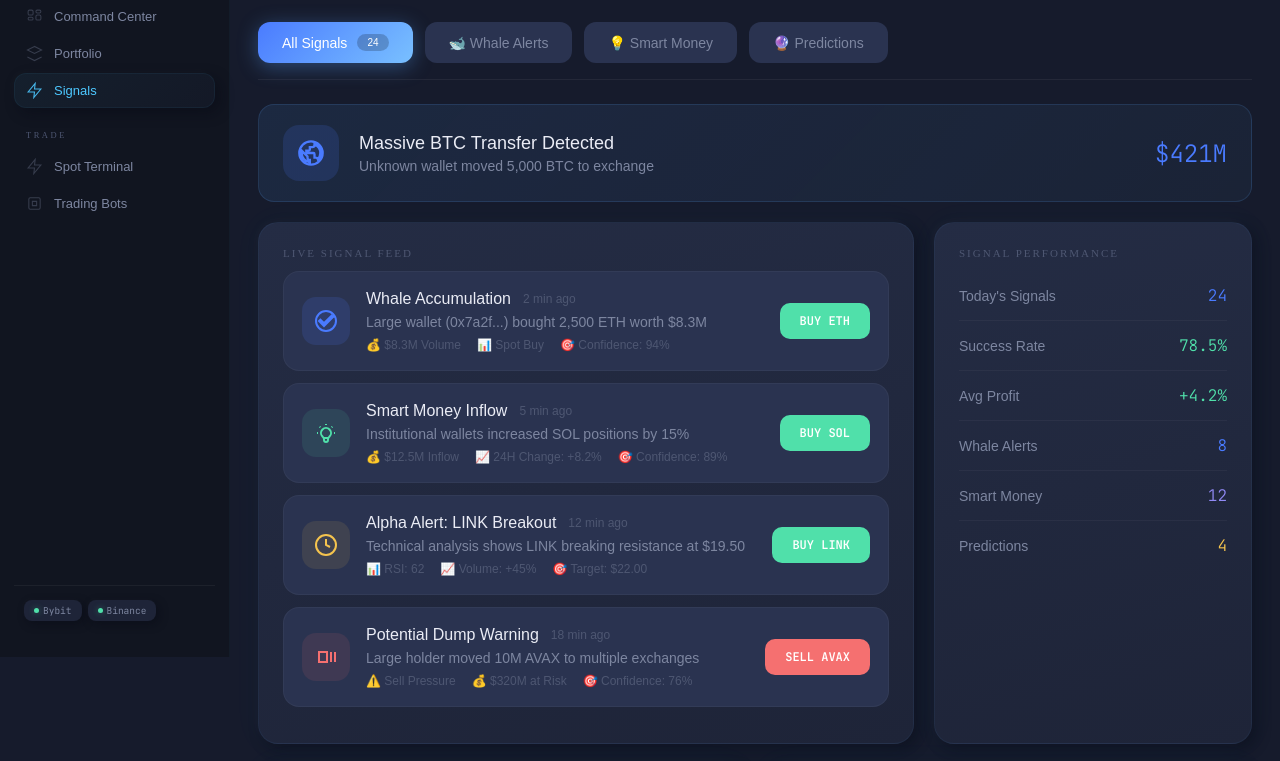
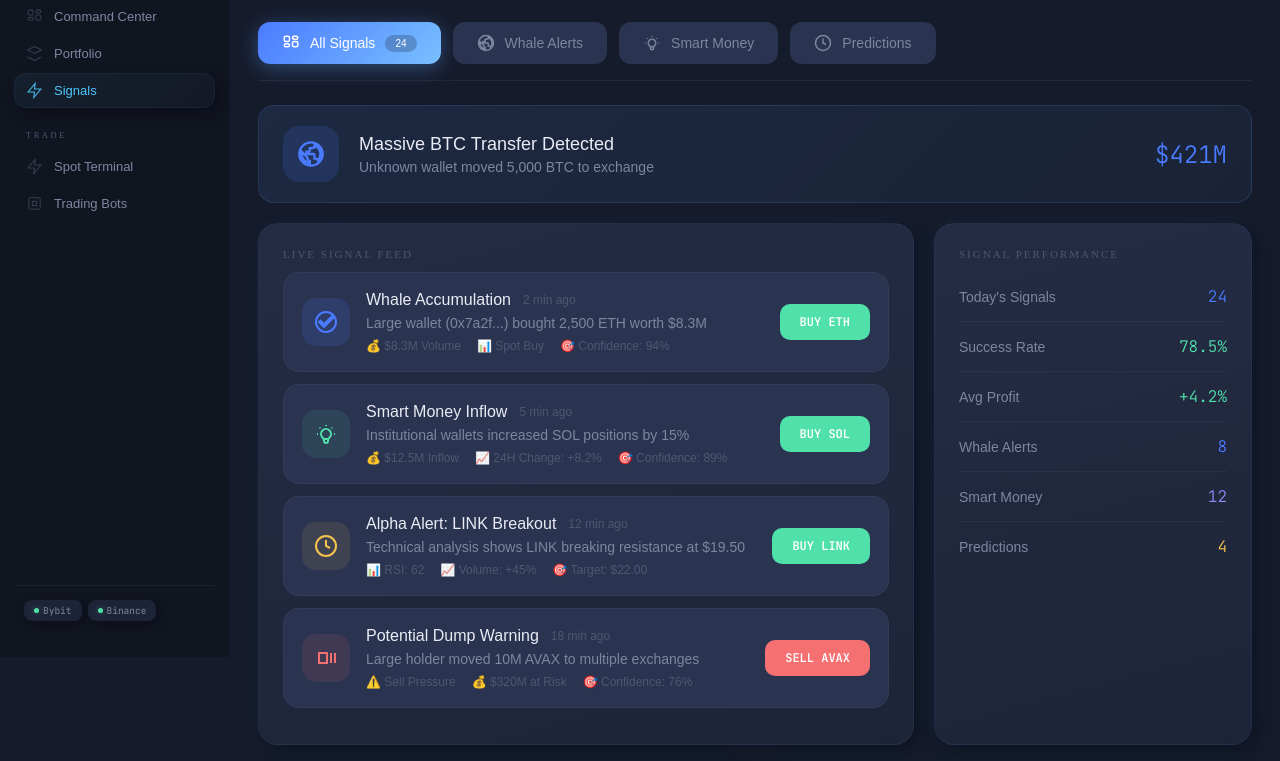
Before and after one commit to HasanNoMore/brain-pro-v2, a plain HTML site: page signals.html in a window 1280 px wide. Shown: the part 143-904 px from the top of the page. Drawn offline with Linux system fonts and the light colour scheme; a web font is replaced by a local one.

Commit message:
Add files via upload

```diff
--- a/signals.html
+++ b/signals.html
@@ -185,10 +185,22 @@ body{background:var(--base);color:var(--t1);font-family:'Zalando Sans',sans-seri
       <p class="pg-s">Whale alerts, smart money flows, and insider predictions</p>
 
       <div class="signal-tabs">
-        <button class="sig-tab active" onclick="switchTab('all')">All Signals <span class="badge">24</span></button>
-        <button class="sig-tab" onclick="switchTab('whale')">🐋 Whale Alerts</button>
-        <button class="sig-tab" onclick="switchTab('smart')">💡 Smart Money</button>
-        <button class="sig-tab" onclick="switchTab('alpha')">🔮 Predictions</button>
+        <button class="sig-tab active" onclick="switchTab('all', this)">
+          <svg width="18" height="18" viewBox="0 0 24 24" fill="none" stroke="currentColor" stroke-width="2"><rect x="3" y="3" width="7" height="7" rx="2"/><rect x="14" y="3" width="7" height="4" rx="2"/><rect x="14" y="10" width="7" height="7" rx="2"/><rect x="3" y="13" width="7" height="4" rx="2"/></svg>
+          All Signals <span class="badge">24</span>
+        </button>
+        <button class="sig-tab" onclick="switchTab('whale', this)">
+          <svg width="18" height="18" viewBox="0 0 24 24" fill="none" stroke="currentColor" stroke-width="2"><path d="M12 2C6.48 2 2 6.48 2 12s4.48 10 10 10 10-4.48 10-10S17.52 2 12 2zm-1 17.93c-3.95-.49-7-3.85-7-7.93 0-.62.08-1.21.21-1.79L9 15v1c0 1.1.9 2 2 2v1.93zm6.9-2.54c-.26-.81-1-1.39-1.9-1.39h-1v-3c0-.55-.45-1-1-1H8v-2h2c.55 0 1-.45 1-1V7h2c1.1 0 2-.9 2-2v-.41c2.93 1.19 5 4.06 5 7.41 0 2.08-.8 3.97-2.1 5.39z"/></svg>
+          Whale Alerts
+        </button>
+        <button class="sig-tab" onclick="switchTab('smart', this)">
+          <svg width="18" height="18" viewBox="0 0 24 24" fill="none" stroke="currentColor" stroke-width="2"><path d="M9.663 17h4.673M12 3v1m6.364 1.636l-.707.707M21 12h-1M4 12H3m3.343-5.657l-.707-.707m2.828 9.9a5 5 0 117.072 0l-.548.547A3.374 3.374 0 0014 18.469V19a2 2 0 11-4 0v-.531c0-.895-.356-1.754-.988-2.386l-.548-.547z"/></svg>
+          Smart Money
+        </button>
+        <button class="sig-tab" onclick="switchTab('alpha', this)">
+          <svg width="18" height="18" viewBox="0 0 24 24" fill="none" stroke="currentColor" stroke-width="2"><circle cx="12" cy="12" r="10"/><path d="M12 6v6l4 2"/></svg>
+          Predictions
+        </button>
       </div>
 
       <div class="bt">
@@ -208,7 +220,7 @@ body{background:var(--base);color:var(--t1);font-family:'Zalando Sans',sans-seri
         <div class="cd signal-feed">
           <div class="c-l">Live Signal Feed</div>
 
-          <div class="sig-card">
+          <div class="sig-card" data-type="whale">
             <div class="sig-icon whale">
               <svg width="24" height="24" viewBox="0 0 24 24" fill="none" stroke="var(--primary)" stroke-width="2"><path d="M12 2C6.48 2 2 6.48 2 12s4.48 10 10 10 10-4.48 10-10S17.52 2 12 2zm-2 15l-5-5 1.41-1.41L10 14.17l7.59-7.59L19 8l-9 9z"/></svg>
             </div>
@@ -227,7 +239,7 @@ body{background:var(--base);color:var(--t1);font-family:'Zalando Sans',sans-seri
             <button class="sig-action buy" onclick="trade('ETH', 'buy')">BUY ETH</button>
           </div>
 
-          <div class="sig-card">
+          <div class="sig-card" data-type="smart">
             <div class="sig-icon smart">
               <svg width="24" height="24" viewBox="0 0 24 24" fill="none" stroke="var(--green)" stroke-width="2"><path d="M9.663 17h4.673M12 3v1m6.364 1.636l-.707.707M21 12h-1M4 12H3m3.343-5.657l-.707-.707m2.828 9.9a5 5 0 117.072 0l-.548.547A3.374 3.374 0 0014 18.469V19a2 2 0 11-4 0v-.531c0-.895-.356-1.754-.988-2.386l-.548-.547z"/></svg>
             </div>
@@ -246,7 +258,7 @@ body{background:var(--base);color:var(--t1);font-family:'Zalando Sans',sans-seri
             <button class="sig-action buy" onclick="trade('SOL', 'buy')">BUY SOL</button>
           </div>
 
-          <div class="sig-card">
+          <div class="sig-card" data-type="alpha">
             <div class="sig-icon alpha">
               <svg width="24" height="24" viewBox="0 0 24 24" fill="none" stroke="var(--amber)" stroke-width="2"><circle cx="12" cy="12" r="10"/><path d="M12 6v6l4 2"/></svg>
             </div>
@@ -265,7 +277,7 @@ body{background:var(--base);color:var(--t1);font-family:'Zalando Sans',sans-seri
             <button class="sig-action buy" onclick="trade('LINK', 'buy')">BUY LINK</button>
           </div>
 
-          <div class="sig-card">
+          <div class="sig-card" data-type="whale">
             <div class="sig-icon pump">
               <svg width="24" height="24" viewBox="0 0 24 24" fill="none" stroke="var(--red)" stroke-width="2"><path d="M13 7h-8v10h8v-10z"/><path d="M17 7v10"/><path d="M21 7v10"/></svg>
             </div>
@@ -440,10 +452,21 @@ function showToast(title, message, type = 'success') {
   setTimeout(() => toast.classList.remove('show'), 3000);
 }
 
-function switchTab(tab) {
+function switchTab(tab, btn) {
+  // Update active tab
   document.querySelectorAll('.sig-tab').forEach(t => t.classList.remove('active'));
-  event.target.classList.add('active');
-  showToast('Filter', `Showing ${tab} signals`, 'info');
+  btn.classList.add('active');
+
+  // Filter signal cards
+  const cards = document.querySelectorAll('.sig-card');
+  cards.forEach(card => {
+    if (tab === 'all') {
+      card.style.display = 'flex';
+    } else {
+      const cardType = card.getAttribute('data-type');
+      card.style.display = cardType === tab ? 'flex' : 'none';
+    }
+  });
 }
 
 function trade(symbol, action) {
```
